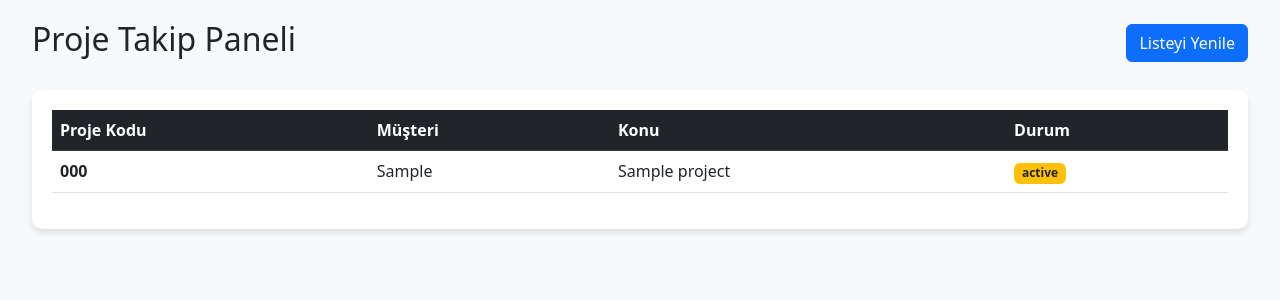
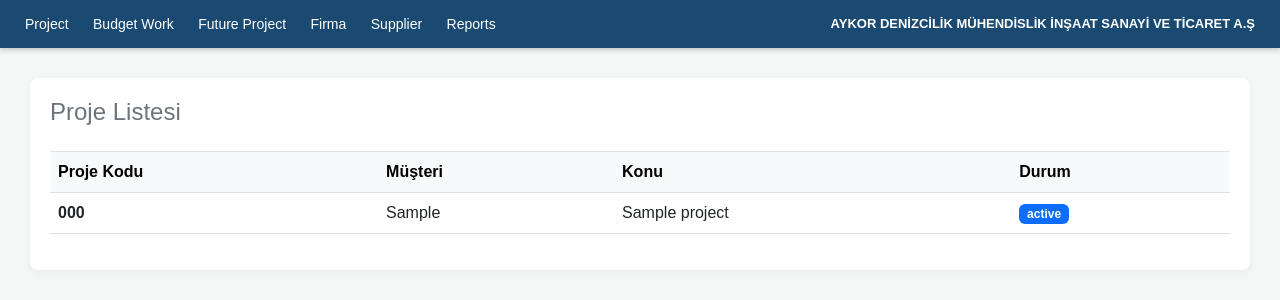
Before and after one commit to samettaskiranwork/aykor-panel, a FastAPI app: page / in a window 1280 px wide. Shown: the top 300 px of the page. Run offline with FastAPI, Linux system fonts and the light colour scheme; tables that the repository leaves empty or names only in its code hold one stand-in row (values such as "Sample post"); data that the repository does not hold is empty.

Commit message:
Update dashboard.html

```diff
--- a/templates/dashboard.html
+++ b/templates/dashboard.html
@@ -2,26 +2,61 @@
 <html lang="tr">
 <head>
     <meta charset="UTF-8">
-    <title>Aykor ERP - Dashboard</title>
+    <title>AYKOR ERP - Proje Takip</title>
     <link href="https://cdn.jsdelivr.net/npm/bootstrap@5.3.0/dist/css/bootstrap.min.css" rel="stylesheet">
     <style>
-        body { background-color: #f8f9fa; }
-        .main-content { padding: 20px; }
-        .table-container { background: white; border-radius: 10px; padding: 20px; box-shadow: 0 4px 6px rgba(0,0,0,0.1); }
+        body { background-color: #f4f7f6; margin: 0; font-family: sans-serif; }
+
+        /* Lacivert Navbar Tasarımın */
+        .aykor-header {
+            background-color: #1a4a72;
+            color: white;
+            padding: 12px 25px;
+            display: flex;
+            justify-content: space-between;
+            align-items: center;
+            box-shadow: 0 2px 5px rgba(0,0,0,0.2);
+        }
+        .nav-links a {
+            color: white;
+            text-decoration: none;
+            margin-right: 20px;
+            font-size: 14px;
+            font-weight: 500;
+        }
+        .nav-links a:hover { color: #cbd5e0; }
+        .brand-name { font-weight: bold; font-size: 13px; text-align: right; }
+
+        .content-area { padding: 30px; }
+        .data-card {
+            background: white;
+            border-radius: 8px;
+            padding: 20px;
+            box-shadow: 0 2px 10px rgba(0,0,0,0.05);
+        }
     </style>
 </head>
 <body>
 
-    <div class="main-content">
-        <div class="container-fluid">
-            <div class="d-flex justify-content-between align-items-center mb-4">
-                <h2>Proje Takip Paneli</h2>
-                <button class="btn btn-primary" onclick="loadProjects()">Listeyi Yenile</button>
+    <div class="aykor-header">
+        <div class="nav-links">
+            <a href="/">Project</a>
+            <a href="#">Budget Work</a>
+            <a href="#">Future Project</a>
+            <a href="#">Firma</a>
+            <a href="#">Supplier</a>
+            <a href="#">Reports</a>
+        </div>
+        <div class="brand-name">
+            AYKOR DENİZCİLİK MÜHENDİSLİK İNŞAAT SANAYİ VE TİCARET A.Ş
+        </div>
     </div>
 
-            <div class="table-container">
-                <table class="table table-hover">
-                    <thead class="table-dark">
+    <div class="content-area">
+        <div class="data-card">
+            <h4 class="mb-4 text-secondary">Proje Listesi</h4>
+            <table class="table table-hover border-top">
+                <thead class="table-light">
                     <tr>
                         <th>Proje Kodu</th>
                         <th>Müşteri</th>
@@ -30,52 +65,41 @@
                     </tr>
                 </thead>
                 <tbody id="projectTableBody">
-                        <tr>
-                            <td colspan="4" class="text-center">Veriler yükleniyor...</td>
-                        </tr>
+                    <tr><td colspan="4" class="text-center">Yükleniyor...</td></tr>
                 </tbody>
             </table>
         </div>
     </div>
-    </div>
 
     <script>
-        async function loadProjects() {
+        async function loadData() {
             try {
-                // FastAPI'deki /api/projects rotasına istek atıyoruz
                 const response = await fetch('/api/projects');
                 const data = await response.json();
-
-                const tableBody = document.getElementById('projectTableBody');
-                tableBody.innerHTML = ''; // "Yükleniyor" yazısını temizle
+                const tbody = document.getElementById('projectTableBody');
+                tbody.innerHTML = '';
 
                 if (data.error) {
-                    tableBody.innerHTML = `<tr><td colspan="4" class="text-danger">Hata: ${data.error}</td></tr>`;
+                    tbody.innerHTML = `<tr><td colspan="4" class="text-danger text-center">Veritabanı Hatası: ${data.error}</td></tr>`;
                     return;
                 }
 
-                data.forEach(project => {
-                    const row = `
+                data.forEach(p => {
+                    tbody.innerHTML += `
                         <tr>
-                            <td><strong>${project.project_code || '-'}</strong></td>
-                            <td>${project.customer || '-'}</td>
-                            <td>${project.subject || '-'}</td>
-                            <td>
-                                <span class="badge ${project.prostatus === 'Tamamlandı' ? 'bg-success' : 'bg-warning text-dark'}">
-                                    ${project.prostatus || 'Belirsiz'}
-                                </span>
-                            </td>
+                            <td><strong>${p.project_code || '-'}</strong></td>
+                            <td>${p.customer || '-'}</td>
+                            <td>${p.subject || '-'}</td>
+                            <td><span class="badge bg-primary">${p.prostatus || 'Aktif'}</span></td>
                         </tr>`;
-                    tableBody.innerHTML += row;
                 });
             } catch (err) {
-                console.error("Veri çekme hatası:", err);
+                console.error("Hata:", err);
             }
         }
 
-        // Sayfa ilk açıldığında verileri otomatik yükle
-        window.onload = loadProjects;
+        // Sadece sayfa ilk açıldığında veya F5 yapıldığında çalışır
+        window.onload = loadData;
     </script>
-
 </body>
 </html>
```
Lines whose indentation alone changed are shown as unchanged.
